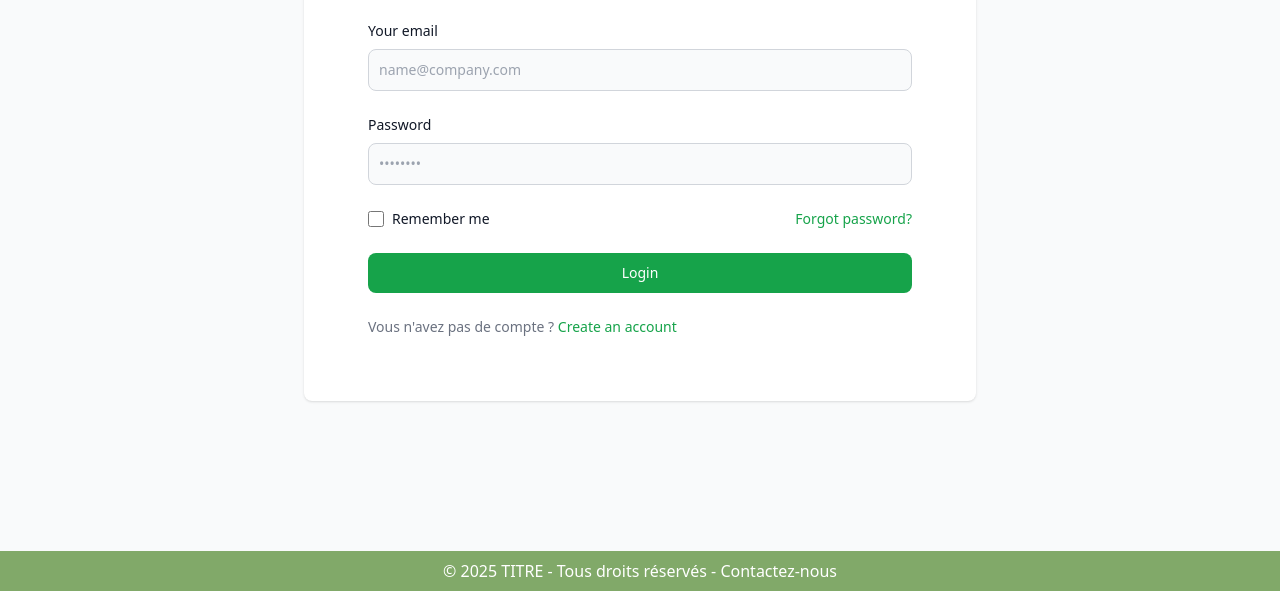
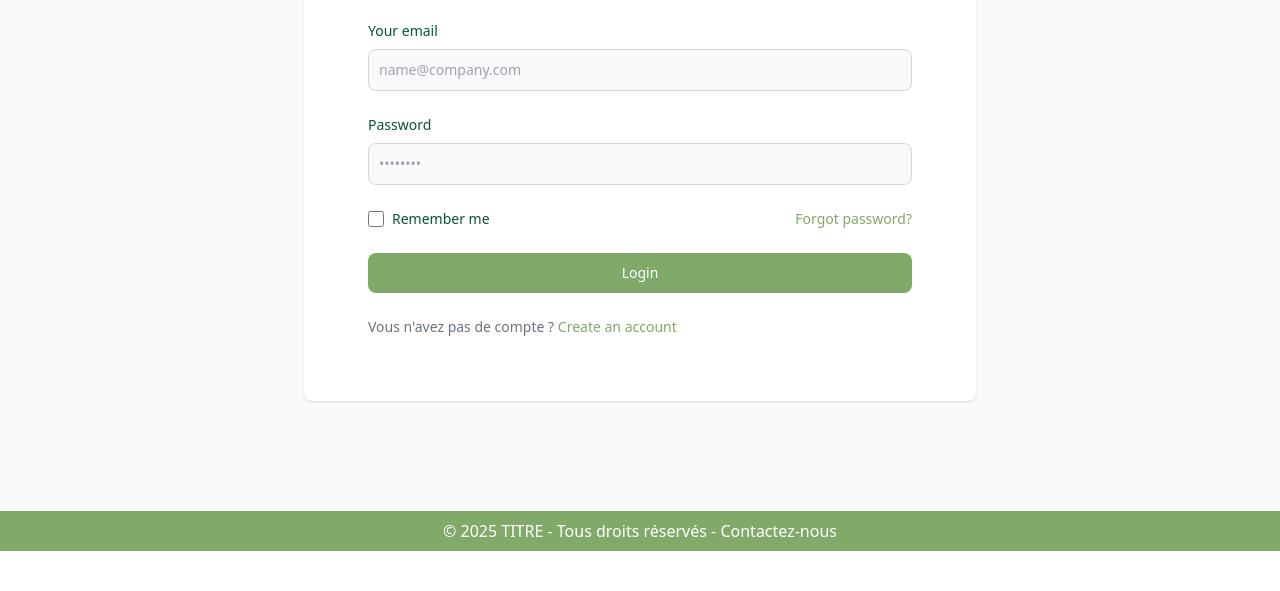
Before and after one commit to BlayTeuR/Charly_Day, a website: page appweb/src/html/login.html in a window 1280 px wide. Shown: the part 249-840 px from the top of the page. After the commit the page ends 800 px from the top, so only its background shows below. Drawn offline with nearby package versions, Linux system fonts and the light colour scheme.

Commit message:
correction formulaires

```diff
--- a/appweb/src/html/login.html
+++ b/appweb/src/html/login.html
@@ -3,15 +3,15 @@
 <head>
     <meta charset="UTF-8">
     <meta name="viewport" content="width=device-width, initial-scale=1.0">
-    <title>Title du site - Login</title>
+    <title>Réstore - Login</title>
     <!-- Tailwind CSS via CDN -->
     <script src="https://cdn.tailwindcss.com"></script>
 </head>
-<body class="bg-white text-[#095434] min-h-screen flex flex-col">
+<body class="bg-white text-[#095434] h-screen flex flex-col overflow-hidden">
 
 <!-- Section Login -->
-<section class="bg-gray-50">
-    <div class="flex flex-col items-center justify-center px-6 py-8 md:h-screen lg:py-0">
+<section class="bg-gray-50 flex-1">
+    <div class="flex flex-col items-center justify-center px-6 py-8 h-full">
         <!-- Conteneur du formulaire -->
         <div class="w-full max-w-2xl bg-white rounded-lg shadow p-8 space-y-6">
             <div class="p-6 space-y-4 md:space-y-6 sm:p-8">
@@ -21,7 +21,7 @@
                 <form class="space-y-4 md:space-y-6" method="post" action="/api/auth/login">
                     <!-- Email -->
                     <div>
-                        <label for="email" class="block mb-2 text-sm font-medium text-gray-900">
+                        <label for="email" class="block mb-2 text-sm font-medium text-[#095434]">
                             Your email
                         </label>
                         <input
@@ -30,13 +30,12 @@
                                 id="email"
                                 placeholder="name@company.com"
                                 required
-                                class="bg-gray-50 border border-gray-300 text-gray-900 text-sm rounded-lg
-                       focus:ring-green-600 focus:border-green-600 block w-full p-2.5"
+                                class="bg-gray-50 border border-gray-300 text-[#095434] text-sm rounded-lg focus:ring-[#81A969] focus:border-[#81A969] block w-full p-2.5"
                         />
                     </div>
                     <!-- Password -->
                     <div>
-                        <label for="password" class="block mb-2 text-sm font-medium text-gray-900">
+                        <label for="password" class="block mb-2 text-sm font-medium text-[#095434]">
                             Password
                         </label>
                         <input
@@ -45,8 +44,7 @@
                                 id="password"
                                 placeholder="••••••••"
                                 required
-                                class="bg-gray-50 border border-gray-300 text-gray-900 text-sm rounded-lg
-                       focus:ring-green-600 focus:border-green-600 block w-full p-2.5"
+                                class="bg-gray-50 border border-gray-300 text-[#095434] text-sm rounded-lg focus:ring-[#81A969] focus:border-[#81A969] block w-full p-2.5"
                         />
                     </div>
                     <!-- Options (Remember me, Forgot password) -->
@@ -55,29 +53,26 @@
                             <input
                                     id="remember"
                                     type="checkbox"
-                                    class="w-4 h-4 border border-gray-300 rounded bg-gray-50
-                         focus:ring-3 focus:ring-green-200"
+                                    class="w-4 h-4 border border-gray-300 rounded bg-gray-50 focus:ring-3 focus:ring-green-200"
                             />
-                            <label for="remember" class="ml-2 text-sm font-medium text-gray-900">
+                            <label for="remember" class="ml-2 text-sm font-medium text-[#095434]">
                                 Remember me
                             </label>
                         </div>
-                        <a href="#" class="text-sm text-green-600 hover:underline">
+                        <a href="#" class="text-sm text-[#81A969] hover:underline">
                             Forgot password?
                         </a>
                     </div>
                     <!-- Bouton de connexion -->
                     <button
                             type="submit"
-                            class="w-full text-white bg-green-600 hover:bg-green-700
-                     focus:ring-4 focus:outline-none focus:ring-green-300
-                     font-medium rounded-lg text-sm px-5 py-2.5 text-center"
+                            class="w-full text-white bg-[#81A969] hover:bg-[#095434] focus:ring-4 focus:outline-none focus:ring-green-300 font-medium rounded-lg text-sm px-5 py-2.5 text-center"
                     >
                         Login
                     </button>
                     <p class="text-sm font-light text-gray-500">
                         Vous n'avez pas de compte ?
-                        <a href="register" class="font-medium text-green-600 hover:underline">
+                        <a href="register" class="font-medium text-[#81A969] hover:underline">
                             Create an account
                         </a>
                     </p>
@@ -87,8 +82,8 @@
     </div>
 </section>
 
-<!-- Footer -->
-<footer class="p-2 bg-[#81A969] text-white text-center mt-auto">
+<!-- Footer fixe -->
+<footer class="p-2 bg-[#81A969] text-white text-center fixed bottom-0 w-full">
     <p>&copy; 2025 TITRE - Tous droits réservés - <a href="mailto:contact@example.com" class="hover:underline">Contactez-nous</a></p>
 </footer>
 
```
Also changed, not shown: appweb/src/html/register.html (+17 -17 lines).
